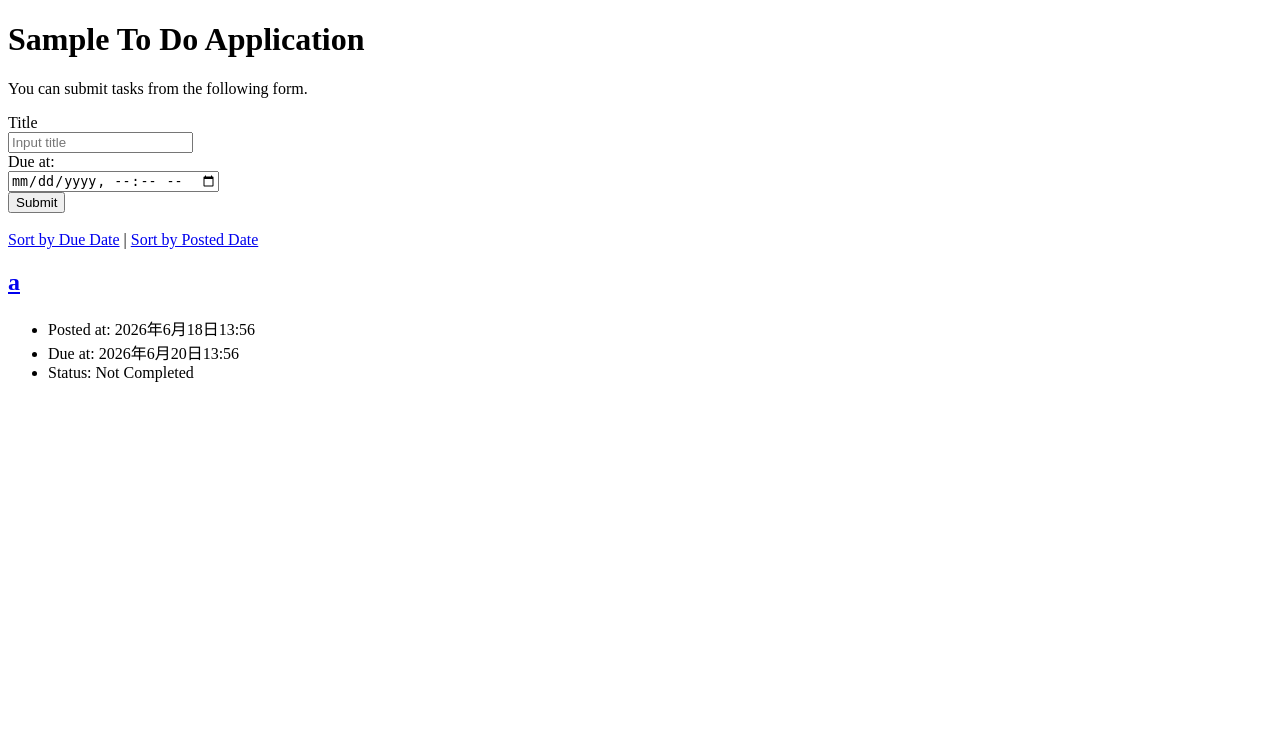
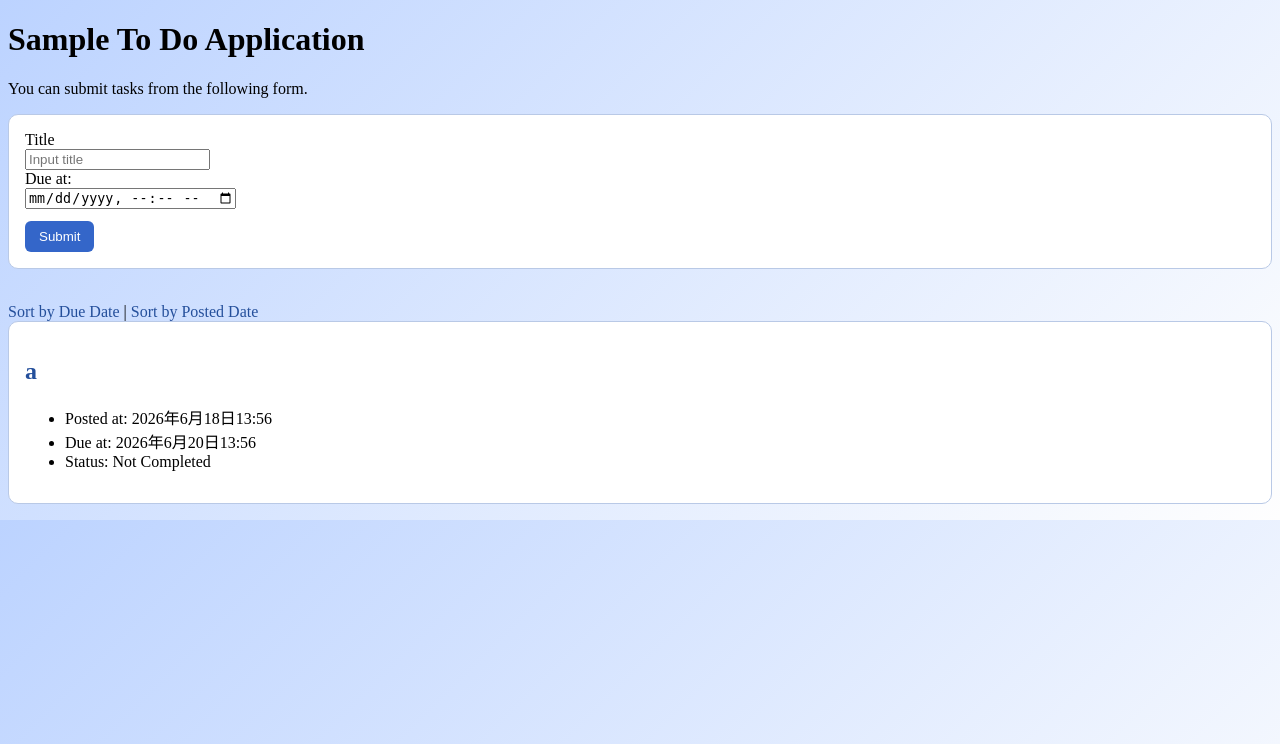
Before and after one commit to s1f10250103/django-test-exercise, a Django app: page / in a window 1280 px wide. Shown: the top 744 px of the page. Run offline with Django 5.2, Linux system fonts and the light colour scheme; data comes from the database, SQL or seed files in the repository.

Commit message:
cssの適用

```diff
--- /dev/null
+++ b/todo/static/todo/style.css
@@ -0,0 +1,6 @@
+body {
+  background: linear-gradient(135deg, #bcd3ff, #fefefe);
+}
+.text, form { background: #ffffff; border: 1px solid #b9c9e6; border-radius: 10px; padding: 16px; margin-bottom: 16px;}
+button { padding: 8px 14px; border: 0; border-radius: 6px; background: #3466c9; color: #fff; margin-top: 12px; cursor: pointer; }
+a { color: #244f9b; text-decoration: none; }
--- a/todo/templates/todo/detail.html
+++ b/todo/templates/todo/detail.html
@@ -1,4 +1,5 @@
 {% load static %}
+<link rel="stylesheet" href="{% static 'todo/style.css' %}">
 <!DOCTYPE html>
 <html lang="ja">
 
@@ -6,6 +7,7 @@
     <title>To Do Application</title>
     <meta charset="UTF-8">
     <meta name="author" content="INIAD">
+    <link rel="stylesheet" href="{% static 'todo/style.css' %}">
   </head>
 
   <body>
--- a/todo/templates/todo/edit.html
+++ b/todo/templates/todo/edit.html
@@ -6,6 +6,7 @@
     <title>To Do Application</title>
     <meta charset="UTF-8">
     <meta name="author" content="INIAD">
+    <link rel="stylesheet" href="{% static 'todo/style.css' %}">
   </head>
 
   <body>
--- a/todo/templates/todo/index.html
+++ b/todo/templates/todo/index.html
@@ -6,6 +6,7 @@
     <title>To Do Application</title>
     <meta charset="UTF-8">
     <meta name="author" content="INIAD">
+    <link rel="stylesheet" href="{% static 'todo/style.css' %}">
   </head>
 
   <body>
```
